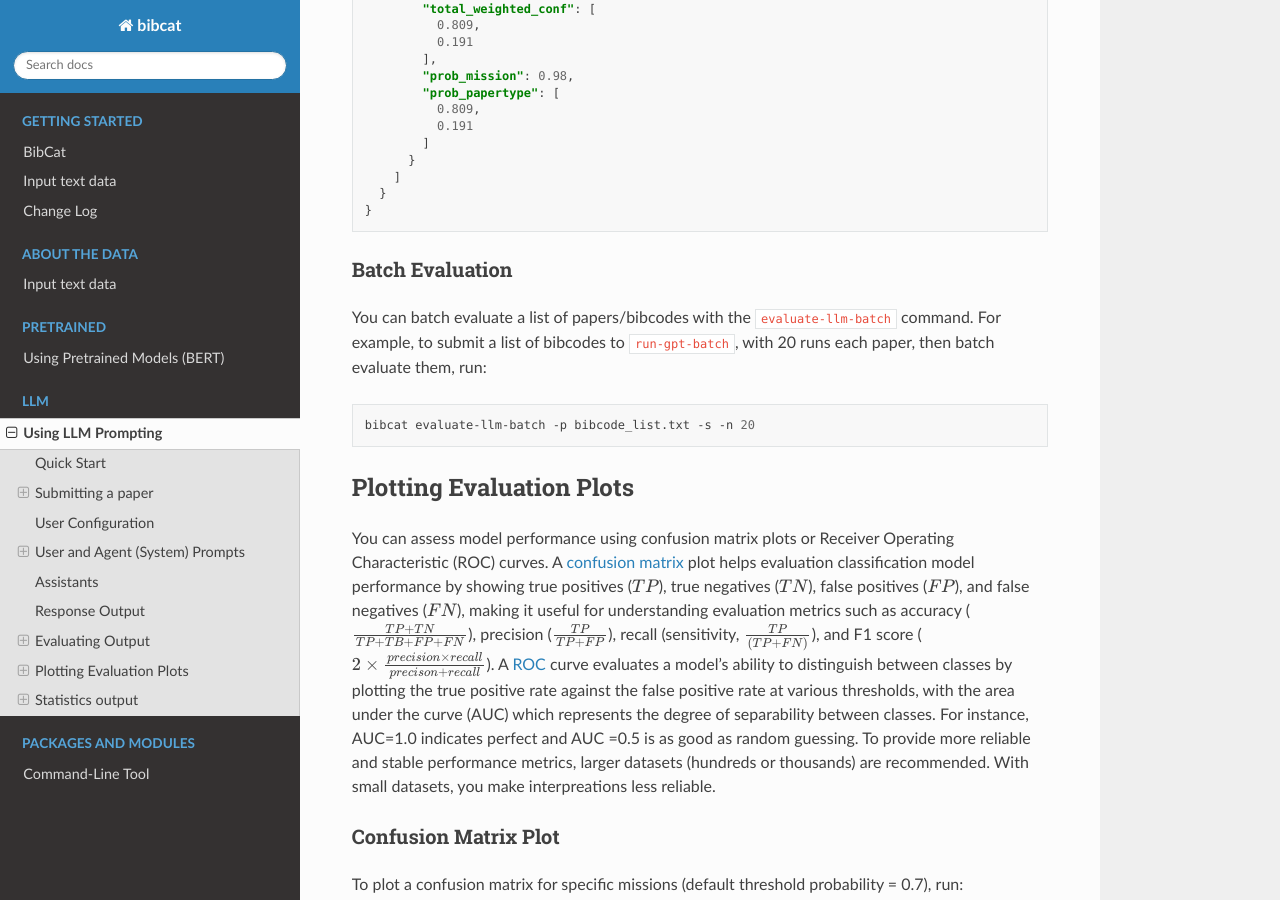
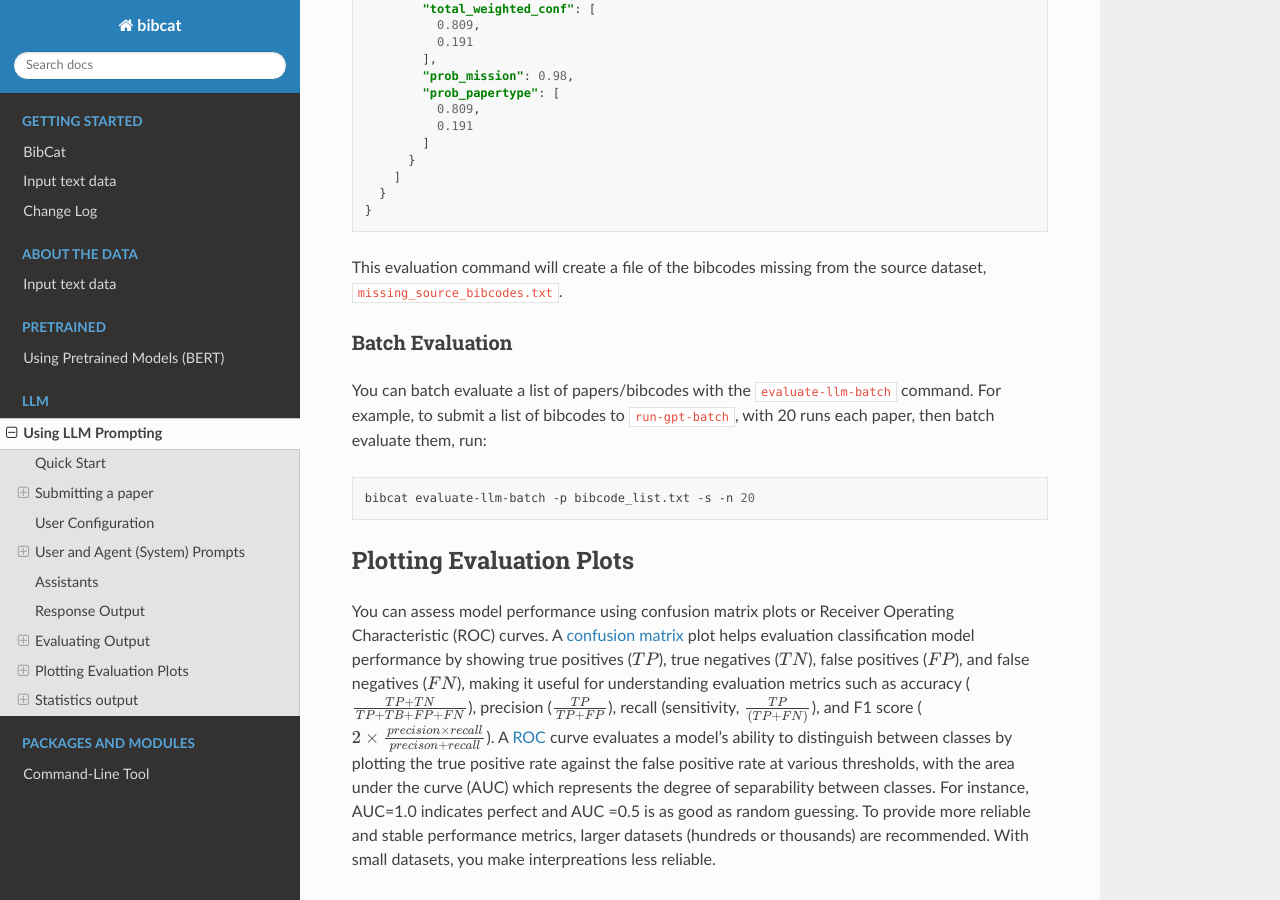
Before and after one commit to spacetelescope/bibcat, a Sphinx documentation site: the page built from docs/llm.md, in a window 1280 px wide and 900 px high, scrolled down 11566 px. Built offline with Sphinx 7.4.7 and the Read the Docs theme 3.1.0, drawn with Linux system fonts in a browser that asks for light colours; pages that are not in the unit, such as notebooks, are missing from menus.

Commit message:
added another txt file info

````diff
--- a/docs/llm.md
+++ b/docs/llm.md
@@ -489,6 +489,7 @@ An example output file would look like:
   }
 }
 ```
+This evaluation command will create a file of the bibcodes missing from the source dataset, `missing_source_bibcodes.txt`.
 
 
 ### Batch Evaluation
````
